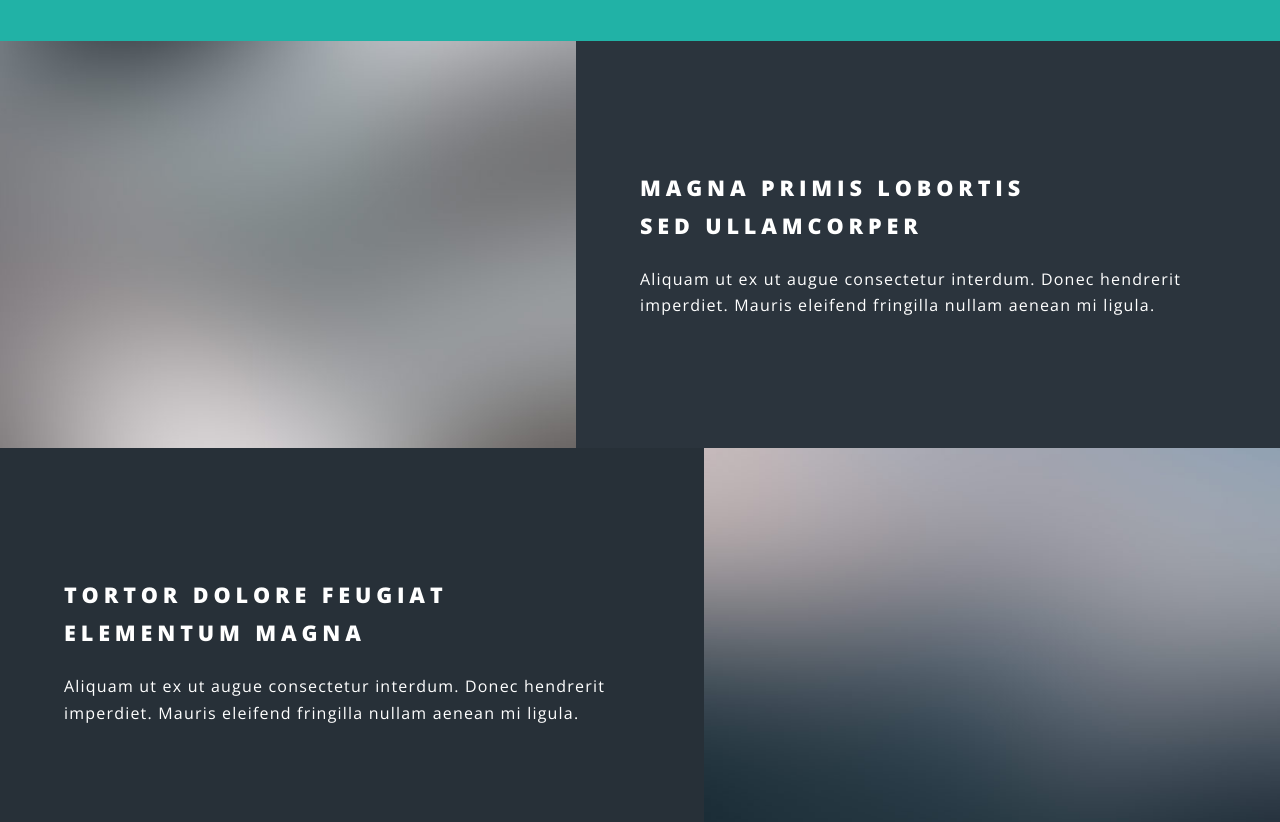
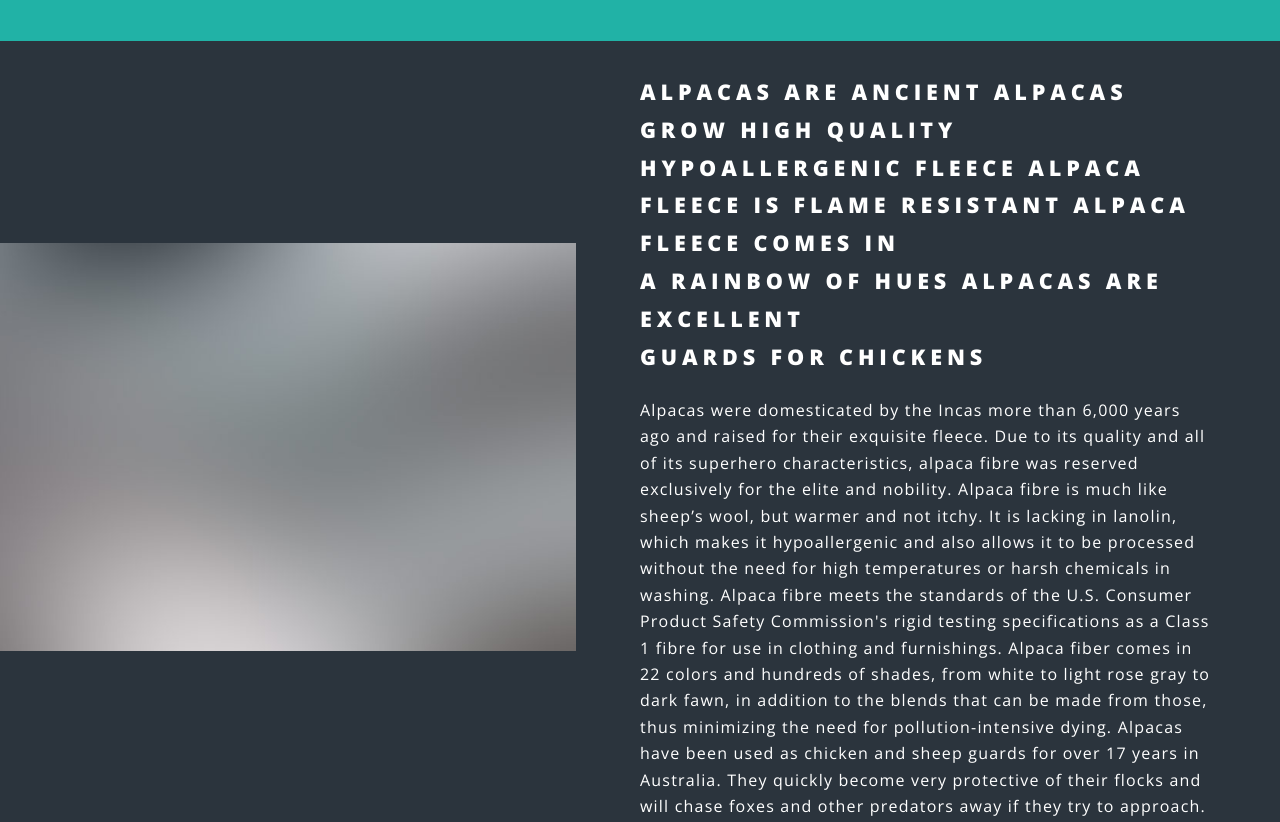
Before and after one commit to j2-ostrowska/Specral-Alpacas, a plain HTML site: page indexx.html in a window 1280 px wide. Shown: the part 1440-2262 px from the top of the page. Drawn offline with nearby package versions, Linux system fonts and the light colour scheme; files that its build step writes are made by us from their sources; files whose address does not match are found by name.

Commit message:
section 2

```diff
--- a/indexx.html
+++ b/indexx.html
@@ -77,9 +77,25 @@
 					<section id="two" class="wrapper alt style2">
 						<section class="spotlight">
 							<div class="image"><img src="images/pic01.jpg" alt="" /></div><div class="content">
-								<h2>Magna primis lobortis<br />
-								sed ullamcorper</h2>
-								<p>Aliquam ut ex ut augue consectetur interdum. Donec hendrerit imperdiet. Mauris eleifend fringilla nullam aenean mi ligula.</p>
+								<h2>Alpacas are ancient
+									Alpacas grow high quality<br />
+								hypoallergenic fleece
+							Alpaca fleece is flame resistant
+							Alpaca fleece comes in <br/> a rainbow of hues Alpacas are excellent<br/>guards for chickens</h2>
+								<p>Alpacas were domesticated by the Incas more than 6,000 years ago and raised for their
+exquisite fleece. Due to its quality and all of its superhero characteristics, alpaca fibre
+was reserved exclusively for the elite and nobility.
+Alpaca fibre is much like sheep’s wool, but warmer and not itchy. It is lacking in
+lanolin, which makes it hypoallergenic and also allows it to be processed without the
+need for high temperatures or harsh chemicals in washing.
+Alpaca fibre meets the standards of the U.S. Consumer Product Safety Commission's
+rigid testing specifications as a Class 1 fibre for use in clothing and furnishings.
+Alpaca fiber comes in 22 colors and hundreds of shades, from white to light rose gray to
+dark fawn, in addition to the blends that can be made from those, thus minimizing the
+need for pollution-intensive dying.
+Alpacas have been used as chicken and sheep guards for over 17 years in Australia.
+They quickly become very protective of their flocks and will chase foxes and other
+predators away if they try to approach. </p>
 							</div>
 						</section>
 						<section class="spotlight">
```
